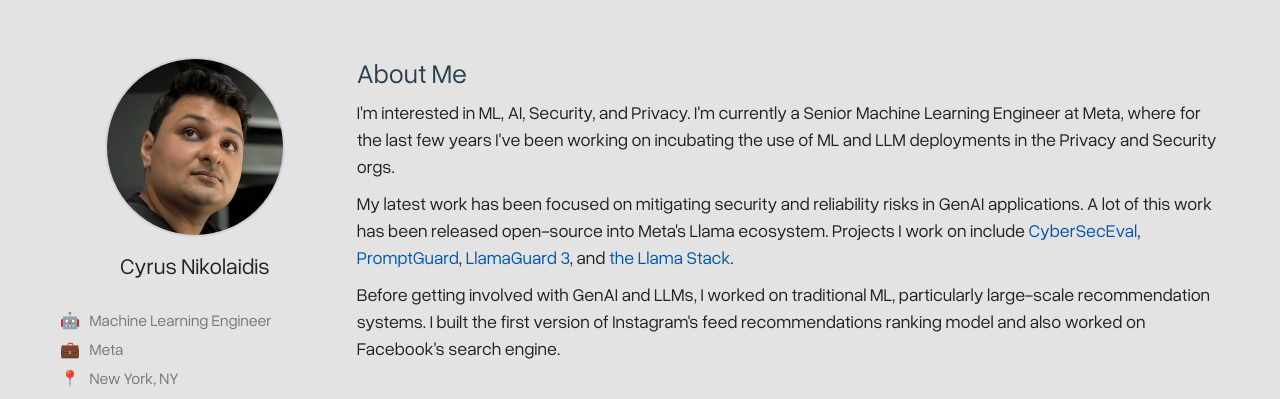
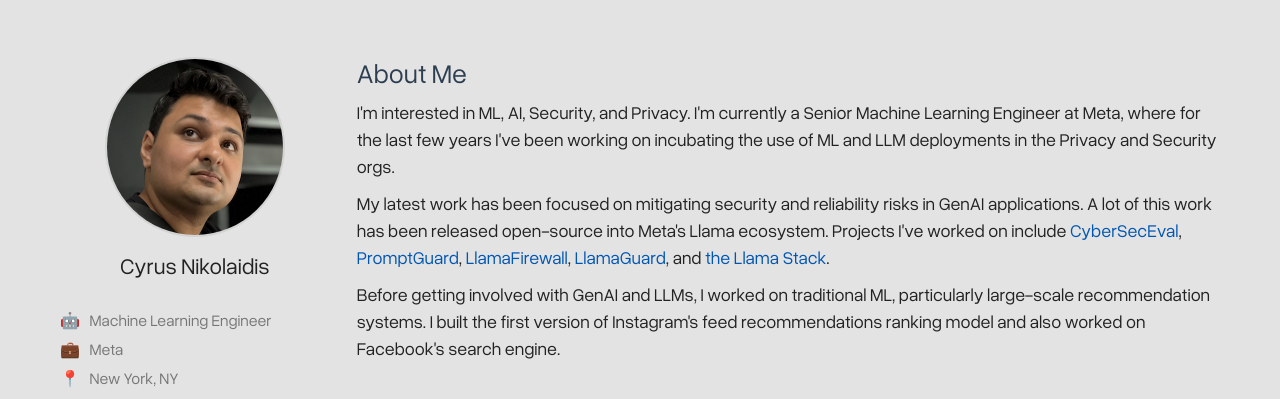
Before and after one commit to cynikolai/cynikolai.github.io, a plain HTML site: page index.html in a window 1280 px wide. Shown: the top 399 px of the page. Drawn offline with nearby package versions, Linux system fonts and the light colour scheme.

Commit message:
add llamafirewall

```diff
--- a/index.html
+++ b/index.html
@@ -250,10 +250,11 @@
                 My latest work has been focused on mitigating security and
                 reliability risks in GenAI applications. A lot of this work
                 has been released open-source into Meta's Llama ecosystem.
-                Projects I work on include
+                Projects I've worked on include
                 <a href="https://github.com/meta-llama/PurpleLlama">CyberSecEval</a>,
-                <a href="https://huggingface.co/meta-llama/Prompt-Guard-86M">PromptGuard</a>,
-                <a href="https://huggingface.co/meta-llama/Llama-Guard-3-8B">LlamaGuard 3</a>, and
+                <a href="https://huggingface.co/meta-llama/Llama-Prompt-Guard-2-86M">PromptGuard</a>,
+                <a href="https://meta-llama.github.io/PurpleLlama/LlamaFirewall/">LlamaFirewall</a>,
+                <a href="https://huggingface.co/meta-llama/Llama-Guard-3-8B">LlamaGuard</a>, and
                 <a href="https://github.com/meta-llama/llama-stack">the Llama Stack</a>.
               </p>
               <p>
```
